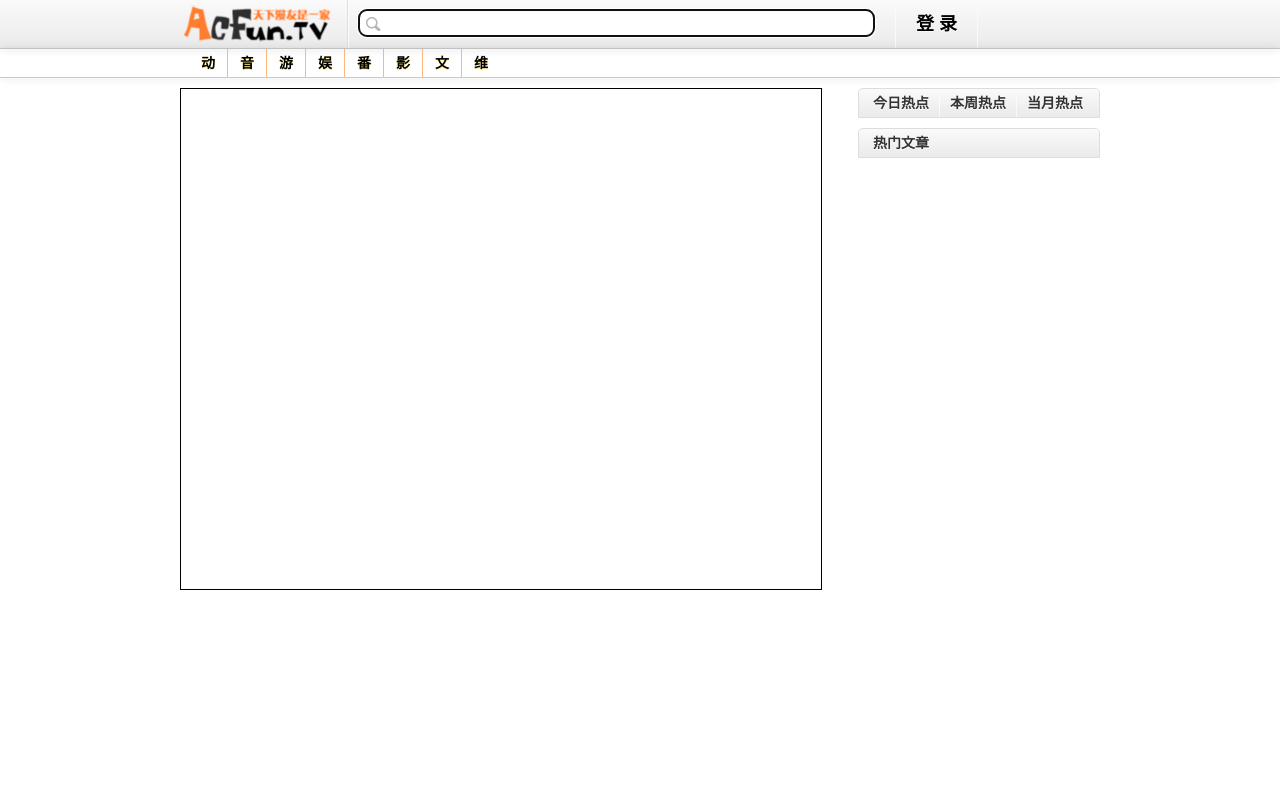
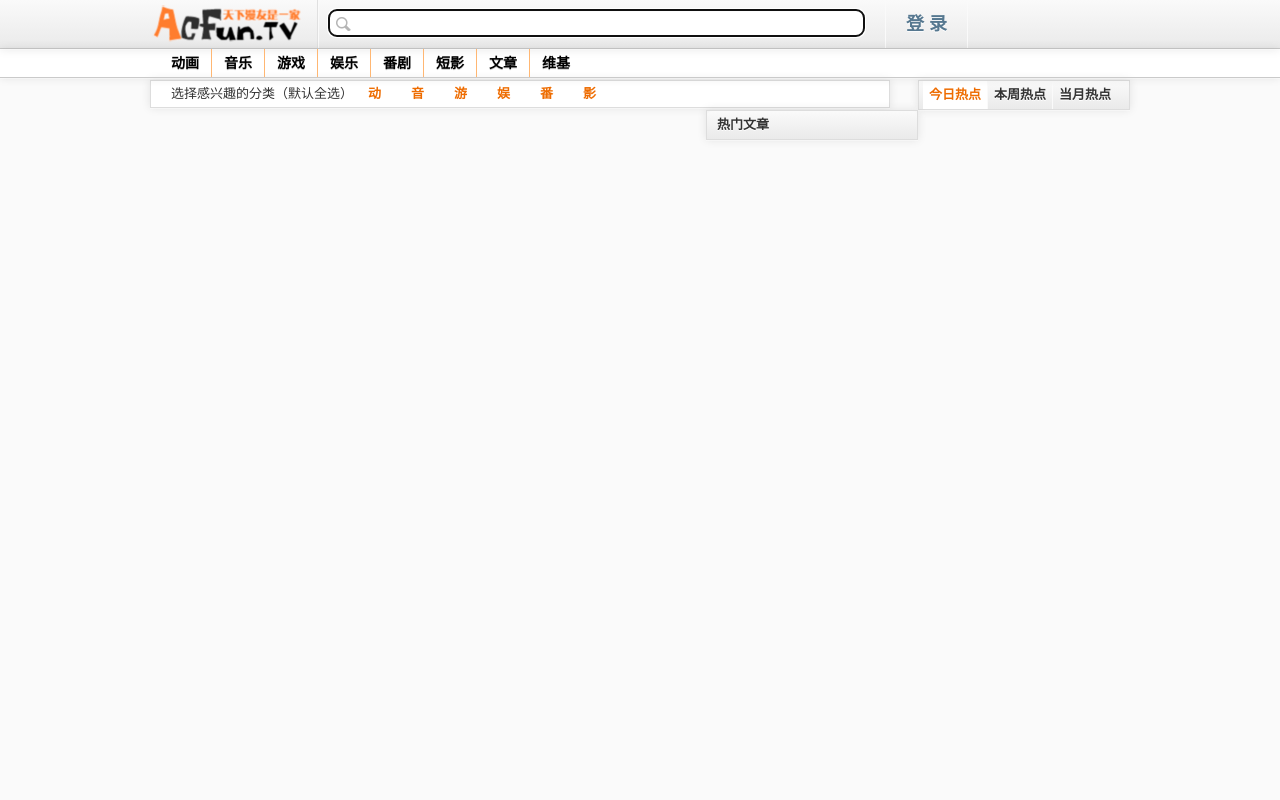
Before and after one commit to captainhcg/newac, a Django app: template ac/templates/index.html in a window 1280 px wide. Run offline with Django 3.2, Linux system fonts and the light colour scheme; the template is opened without the code that fills it, so the values that code supplies are empty; some libraries are stand-ins or nearby versions.

Commit message:
template done

```diff
--- a/ac/static/css/style.css
+++ b/ac/static/css/style.css
@@ -12,12 +12,14 @@
 }
 
 body {
-	background-color: white;
-	font: 13px Helvetica, arial, freesans, clean, sans-serif;
+	background-color: #fafafa;
+	font: 13px "微软雅黑", Helvetica, arial, freesans, clean, sans-serif;
 	line-height: 1.4;
 	color: #333;
 }
-
+header{
+    background-color: white;
+}
 #mainnav{
 	background: #FAFAFA;
 	background: -moz-linear-gradient(#FAFAFA, #EAEAEA);
@@ -44,11 +46,10 @@
     box-shadow: 0 1px 0 rgba(255, 255, 255, 0.4), 0 0 10px
         rgba(0, 0, 0, 0.1);
     height: 28px;
-    margin-bottom: 10px;
+    margin-bottom: 2px;
 }
-
 .container {
-	width: 920px;
+	width: 980px;
 	margin: 0 auto;
 }
 
@@ -88,9 +89,10 @@
 	padding: 6px 5px 4px 30px;
 	color: #333;
 	font-size: 14px;
-	width: 480px;
+	width: 500px;
     border-radius: 8px;
     line-height: 16px;
+    text-shadow: 0px 1px 0px white;
 }
 
 .topnav input.button {
@@ -143,7 +145,8 @@
 }
 .cateLink, cateLink:visited{
     font-weight: bold;
-    text-shadow: 0 1px 0 #FFEC83;
+    /** text-shadow: 0 1px 0 #FFEC83; **/
+    text-shadow: 0 1px 0 #cacaca;
     font-size: 14px;
     color: #000;
     text-decoration: none;
@@ -163,7 +166,7 @@
     font-weight: bold;
     font-size: 18px;
     text-decoration: none;
-    color: #000;
+    color: #567890;
     text-shadow: 0 1px 0 #FFFFFF;
     line-height: 48px;
     top: -9px;
@@ -188,12 +191,11 @@
     float: left;
 }
 .columnRight{
-    width: 240px;
+    width: 210px;
     float: right;
     border: 1px solid #DDD;
-    border-top-left-radius: 5px;
-    border-top-right-radius: 5px;
     margin-bottom: 10px;
+    box-shadow: 0 1px 0 rgba(255, 255, 255, 0.4), 0 0 10px rgba(0, 0, 0, 0.1);
 }
 .columnTopbar{
     position: relative;
@@ -213,11 +215,16 @@
     display: block;
     height: 28px;
     cursor: pointer;
-    text-shadow: 0 1px 0 #FFFFFF;
     font-weight: bold;
-    font-size: 14px;
-    padding: 0 10px;
+    font-size: 13px;
+    padding: 0 6px;
     border-left: 1px solid #FAFAFA;
+    text-shadow: 0px 1px 0px white;
+}
+.columnTopLiSelected{
+    background: white;
+    color: #EE6C00;
+    text-shadow: 0px 1px 0px #fff;
 }
 .columnTopLi span:hover{
     color: #456789;
@@ -226,19 +233,113 @@
     background: -webkit-linear-gradient(#FAFBFD, #DCE6EF);
     -ms-filter:
         "progid:DXImageTransform.Microsoft.gradient(startColorstr='#FAFBFD',endColorstr='#DCE6EF')";
-    border-bottom: 1px solid #234567;
-}
-.columnBodyNav{
 }
 .columnBodyNav li{
     float: none;
     display: block;
     padding: 4px 0 4px 8px;
-    border-top: 1px solid #EAEAEA;
 }
 .columnBodyNav li.odd{
-    background-color: #FAFAFA;
+    background-color: #FFF;
 }
 .columnBodyNav li.even{
-    background-color: #FFF;
+    background-color: #fafafa;
 }
+
+
+
+
+/*********** main **********/
+.main{
+    float: left;
+    width: 740px;
+    border-top-left-radius: 5px;
+    border-top-right-radius: 5px;
+}
+nav#cateSelect div{
+    float: left;
+    margin-left: 20px;
+    line-height: 26px;
+}
+nav#cateSelect{
+    background-color: white;
+    margin-bottom: 2px;
+    box-shadow: 0 1px 0 rgba(255, 255, 255, 0.4), 0 0 10px rgba(0, 0, 0, 0.1);
+    width: 738px;
+    height: 26px;
+    line-height: 24px;
+    border: 1px solid #DDDDDD;
+}
+nav#cateSelect ul{
+    float: left;
+}
+nav#cateSelect ul li{
+    font-size: 13px;
+    text-shadow: 0px 1px 0px #fff;
+    font-weight: bold;
+}
+nav#cateSelect ul li input{
+    cursor: pointer;
+    padding: 0px 15px;
+    line-height: 26px;
+    background-color: transparent;
+    color: #ee6C00;
+}
+input.cateDel{
+    background: #DEDEDE;
+    background: -moz-linear-gradient(#DEDEDE, #CDCDCD);
+    background: -webkit-linear-gradient(#DEDEDE, #CDCDCD);
+    -ms-filter: "progid:DXImageTransform.Microsoft.gradient(startColorstr='#DEDEDE',endColorstr='#CDCDCD')";
+    color: #FFF !important;
+    text-shadow: 0px -1px 0px #999;
+}
+.newArticles{
+    float: left;
+    width: 100%;
+}
+.newArt{
+    float: left;
+    width: 365px;
+    height: 82px;
+    margin-bottom: 2px;
+    background: #FFF;
+    border: 1px solid #DDDDDD;
+    box-shadow: 0 1px 0 rgba(255, 255, 255, 0.4), 0 0 10px rgba(0, 0, 0, 0.1);
+}
+.newArtImg, .newArtTle, .newArtDesc{
+    float: left;
+    padding: 7px;
+
+}
+.newArt img{
+    width: 88px;
+    height: 66px;
+    border-radius: 3px;
+}
+.newArtTle{
+    padding-top: 6px;
+    padding-left: 10px;
+    padding-bottom: 2px;
+}
+.newArtTle a, .newArtTle a:visited{
+
+    font-size: 13px;
+    font-weight: bold;
+    color: #456789;
+    text-decoration: none;
+    line-height: 16px;
+
+}
+.newArtTle a:hover{
+    color: #EE6C00;
+}
+
+.newArtDesc{
+    width: 243px;
+    font-size: 12px;
+    padding: 10px;
+    padding-top: 0;
+}
+#newArticles div.left{
+    margin-right: 6px;
+}
--- a/ac/static/js/index.js
+++ b/ac/static/js/index.js
@@ -10,24 +10,37 @@
     $("a.cateLink").mouseout(function(){
         $(this).parent().removeClass("cateLinkOn");
     });
-
+    $(".cateOpt").click(function(){
+        if($(this).attr("sel") == 1){
+            $(this).addClass("cateDel");
+            $(this).attr("sel", 0);
+        }
+        else{
+            $(this).removeClass("cateDel");
+            $(this).attr("sel", 1);
+        }
+    });
 }
 
 function showHot(type){
+    $(".columnTopLi").removeClass('columnTopLiSelected');
     switch(type){
         case 1:
             $("#dayHot").hide();
             $("#monthHot").hide();
             $("#weekHot").show();
+            $("#navWeekHot").addClass('columnTopLiSelected');
             break;
         case 2:
             $("#dayHot").hide();
             $("#weekHot").hide();
             $("#monthHot").show();
+            $("#navMonthHot").addClass('columnTopLiSelected');
             break;
         default:
             $("#monthHot").hide();
             $("#weekHot").hide();
+            $("#navDayHot").addClass('columnTopLiSelected');
             $("#dayHot").show();
     }
 }
--- a/ac/templates/index.html
+++ b/ac/templates/index.html
@@ -4,17 +4,37 @@
 
 {% block content %}
 <div class="container">
-    <div style="float: left; height: 500px; width: 640px; border: 1px solid #000">
+    <div class="main">
+        <nav id="cateSelect">
+            <div>选择感兴趣的分类（默认全选）</div>
+            <ul>
+                <li><input type="button" class="cateOpt" cate="1" sel=1 value="动"/></li>
+                <li><input type="button" class="cateOpt" cate="58" sel=1 value="音"/></li>
+                <li><input type="button" class="cateOpt" cate="59" sel=1 value="游"/></li>
+                <li><input type="button" class="cateOpt" cate="60" sel=1 value="娱"/></li>
+                <li><input type="button" class="cateOpt" cate="62" sel=1 value="番"/></li>
+                <li><input type="button" class="cateOpt" cate="62" sel=1 value="影"/></li>
+            </ul>
+        </nav>
+        <div id="newArticles">
+        {% for item in articles %}
+            <div class="newArt {{forloop.counter|divisibleby:2|yesno:"right,left"}} ">
+                <div class="newArtImg"><img src="{{ item.image }}"/></div>
+                <div class="newArtTle"><a href="{{ item.link }}">{{ item.title|slice:":20" }}</a></div>
+                <div class="newArtDesc">{{ item.description|slice:":50" }}</div>
+            </div>
+        {% endfor %}
+        </div>
     </div>
     <div class="columnRight">
         <div class="columnTopbar">
             <ul class="columnTopNav">
-                <li class="columnTopLi" id="navDayHot" onclick="showHot(0)"><span style="border-left: none">今日热点</span></li>
+                <li class="columnTopLi columnTopLiSelected" id="navDayHot" onclick="showHot(0)"><span style="border-left: none">今日热点</span></li>
                 <li class="columnTopLi" id="navWeekHot" onclick="showHot(1)"><span>本周热点</span></li>
                 <li class="columnTopLi" id="navMonthHot" onclick="showHot(2)"><span>当月热点</span></li>
             </ul>
         </div>
-        <ul class="columnBodyNav" id="dayHot">
+        <ul class="columnBodyNav " id="dayHot">
         {% for item in dayHot %}
             <li class="{{forloop.counter|divisibleby:2|yesno:"even,odd"}}">今日热点{{ item.name }}</li>
         {% endfor %}
@@ -22,13 +42,13 @@
 
         <ul class="columnBodyNav" id="weekHot" style="display: none">
         {% for item in weekHot %}
-            <li class="{{forloop.counter|divisibleby:2|yesno:"even,odd"}}">今日热点{{ item.name }}</li>
+            <li class="{{forloop.counter|divisibleby:2|yesno:"even,odd"}}">本周热点{{ item.name }}</li>
         {% endfor %}
         </ul>
 
         <ul class="columnBodyNav" id="monthHot" style="display: none">
         {% for item in monthHot %}
-            <li class="{{forloop.counter|divisibleby:2|yesno:"even,odd"}}">今日热点{{ item.name }}</li>
+            <li class="{{forloop.counter|divisibleby:2|yesno:"even,odd"}}">当月热点{{ item.name }}</li>
         {% endfor %}
         </ul>
     </div>
--- a/ac/templates/index_frame.html
+++ b/ac/templates/index_frame.html
@@ -40,14 +40,14 @@
             <nav id="subnav">
                 <div class="container">
                     <ul id="category_nav">
-                        <li><a href="http://www.acfun.tv/v/list1/index.htm" class="cateLink">动</a></li>
-                        <li><a href="http://www.acfun.tv/v/list58/index.htm" class="cateLink">音</a></li>
-                        <li><a href="http://www.acfun.tv/v/list59/index.htm" class="cateLink">游</a></li>
-                        <li><a href="http://www.acfun.tv/v/list60/index.htm" class="cateLink">娱</a></li>
-                        <li><a href="http://www.acfun.tv/v/list62/index.htm" class="cateLink">番</a></li>
-                        <li><a href="http://www.acfun.tv/v/list62/index.htm" class="cateLink">影</a></li>
-                        <li><a href="http://www.acfun.tv/v/list63/index.htm" class="cateLink">文</a></li>
-                        <li style="border-right: none"><a href="http://wiki.acfun.tv/" class="cateLink">维</a></li>
+                        <li><a href="http://www.acfun.tv/v/list1/index.htm" class="cateLink">动画</a></li>
+                        <li><a href="http://www.acfun.tv/v/list58/index.htm" class="cateLink">音乐</a></li>
+                        <li><a href="http://www.acfun.tv/v/list59/index.htm" class="cateLink">游戏</a></li>
+                        <li><a href="http://www.acfun.tv/v/list60/index.htm" class="cateLink">娱乐</a></li>
+                        <li><a href="http://www.acfun.tv/v/list62/index.htm" class="cateLink">番剧</a></li>
+                        <li><a href="http://www.acfun.tv/v/list62/index.htm" class="cateLink">短影</a></li>
+                        <li><a href="http://www.acfun.tv/v/list63/index.htm" class="cateLink">文章</a></li>
+                        <li style="border-right: none"><a href="http://wiki.acfun.tv/" class="cateLink">维基</a></li>
                     </ul>
                 </div>
             </nav>
```
Also changed, not shown: index/views.py (+15 -5 lines).
